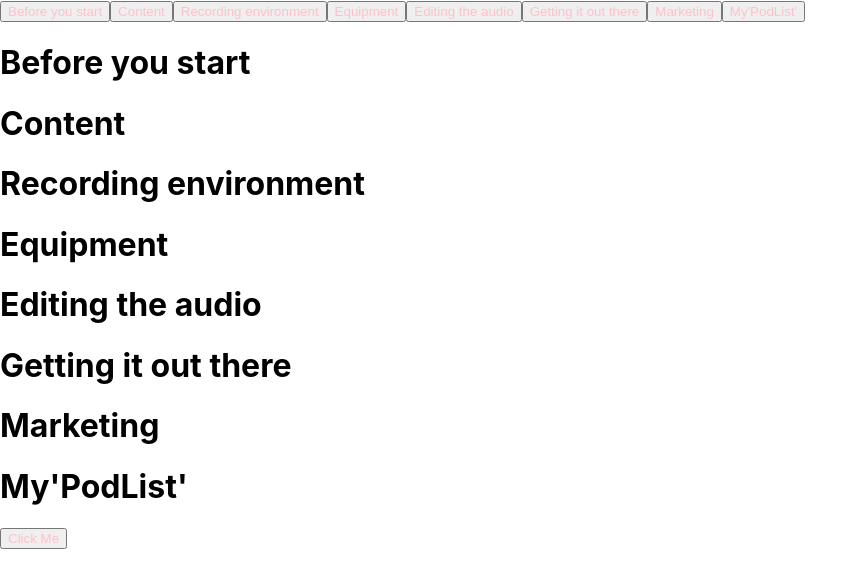
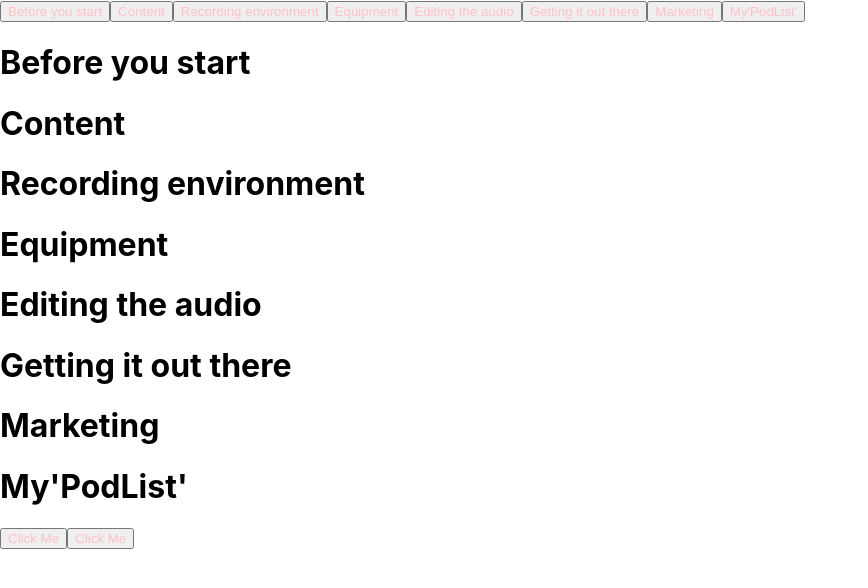
Before and after one commit to SchoolOfCode/w15_collaborative-react-project-podclass, a React (Create React App) app in the folder podclass/: page / in a window 1280 px wide. Shown: the top 588 px of the page, without its empty margins (0-868 px from the left). Built offline with nearby package versions, Linux system fonts and the light colour scheme.

Commit message:
linked buttons

```diff
--- a/podclass/src/components/Main/index.js
+++ b/podclass/src/components/Main/index.js
@@ -34,8 +34,9 @@ const Main = () => {
   return (
     <div className="content">
       <Button identity={changeState} identityNumber={1} />
+      <Button identity={changeState} identityNumber={2} />
       <Display
-        content={content.filter((content) => content.id === { contentState })}
+        content={content.filter((content) => content.id === contentState)}
       />
     </div>
   );
```
